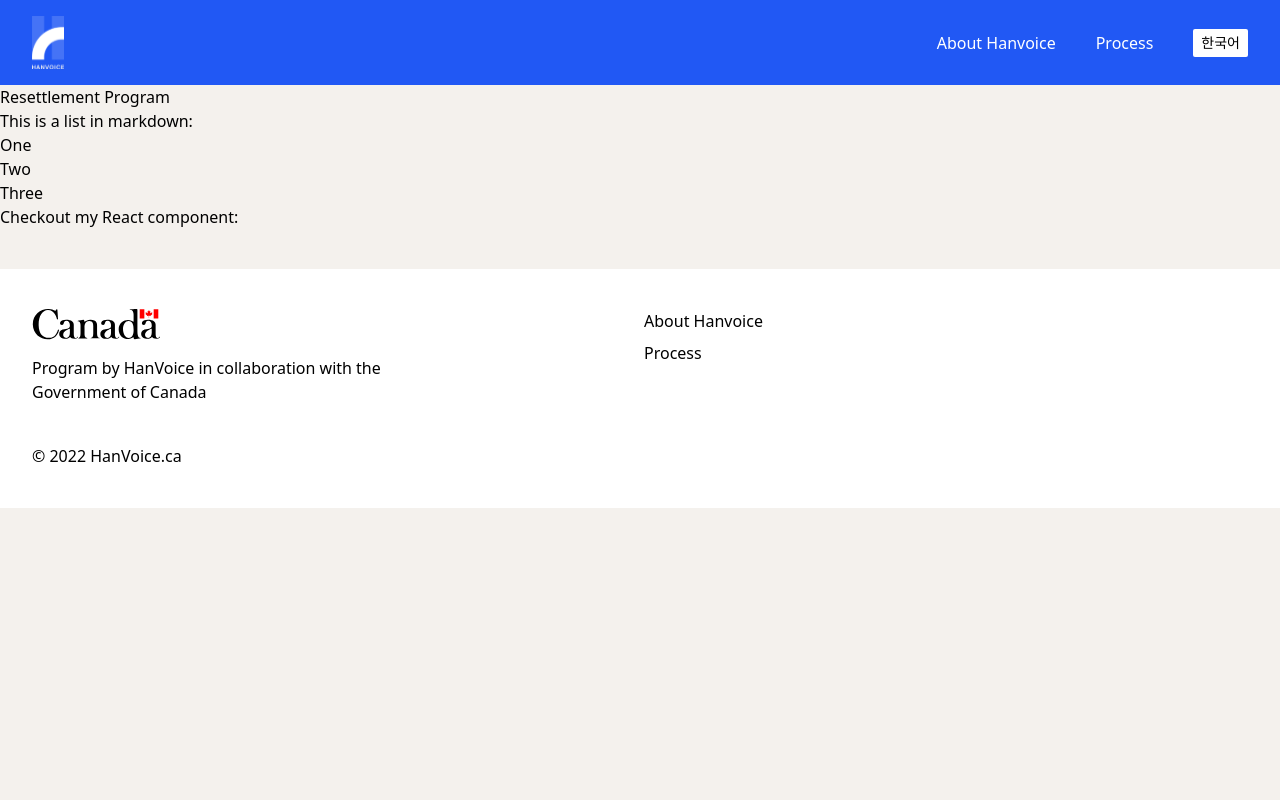
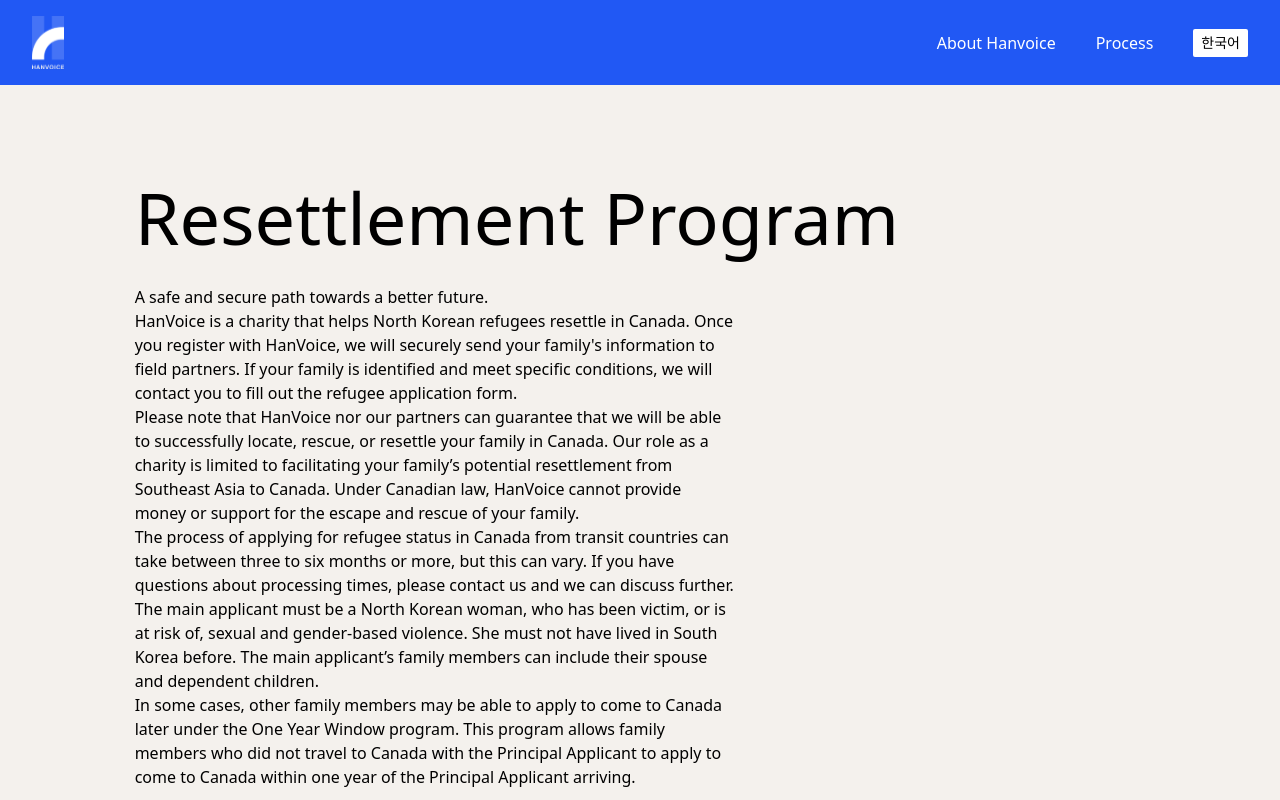
Before and after one commit to gvjacob/freetodream, a Next.js app: page /process in a window 1280 px wide. Shown: the top 800 px of the page. Built offline with nearby package versions, Linux system fonts and the light colour scheme.

Commit message:
feat: article wip position and size

```diff
--- /dev/null
+++ b/src/components/ArticleLayout.js
@@ -0,0 +1,30 @@
+import cn from 'classnames';
+
+export default function ArticleLayout({ title, children }) {
+  return (
+    <article className="hv-site-padding">
+      <header className="grid grid-cols-12 gap-4 mt-24 mb-8">
+        <h1
+          className={cn(
+            'col-start-1 col-end-12 text-5xl',
+            'md:col-start-2 md:col-end-10 md:text-7xl',
+          )}
+        >
+          {title}
+        </h1>
+      </header>
+
+      <div className={cn('grid grid-cols-12 gap-4')}>
+        <div
+          className={cn(
+            'col-start-1 col-end-12',
+            'sm:col-start-1 sm:col-end-10',
+            'md:col-start-2 md:col-end-8',
+          )}
+        >
+          {children}
+        </div>
+      </div>
+    </article>
+  );
+}
--- a/src/pages/process.mdx
+++ b/src/pages/process.mdx
@@ -1,9 +1,17 @@
-# Resettlement Program
+import ArticleLayout from '@components/ArticleLayout';
 
-This is a list in markdown:
+## A safe and secure path towards a better future.
 
-- One
-- Two
-- Three
+HanVoice is a charity that helps North Korean refugees resettle in Canada. Once you register with HanVoice, we will securely send your family's information to field partners. If your family is identified and meet specific conditions, we will contact you to fill out the refugee application form.
 
-Checkout my React component:
+Please note that HanVoice nor our partners can guarantee that we will be able to successfully locate, rescue, or resettle your family in Canada. Our role as a charity is limited to facilitating your family’s potential resettlement from Southeast Asia to Canada. Under Canadian law, HanVoice cannot provide money or support for the escape and rescue of your family.
+
+The process of applying for refugee status in Canada from transit countries can take between three to six months or more, but this can vary. If you have questions about processing times, please contact us and we can discuss further.
+
+The main applicant must be a North Korean woman, who has been victim, or is at risk of, sexual and gender-based violence. She must not have lived in South Korea before. The main applicant’s family members can include their spouse and dependent children.
+
+In some cases, other family members may be able to apply to come to Canada later under the One Year Window program. This program allows family members who did not travel to Canada with the Principal Applicant to apply to come to Canada within one year of the Principal Applicant arriving.
+
+export default ({ children }) => (
+  <ArticleLayout title="Resettlement Program">{children}</ArticleLayout>
+);
```
